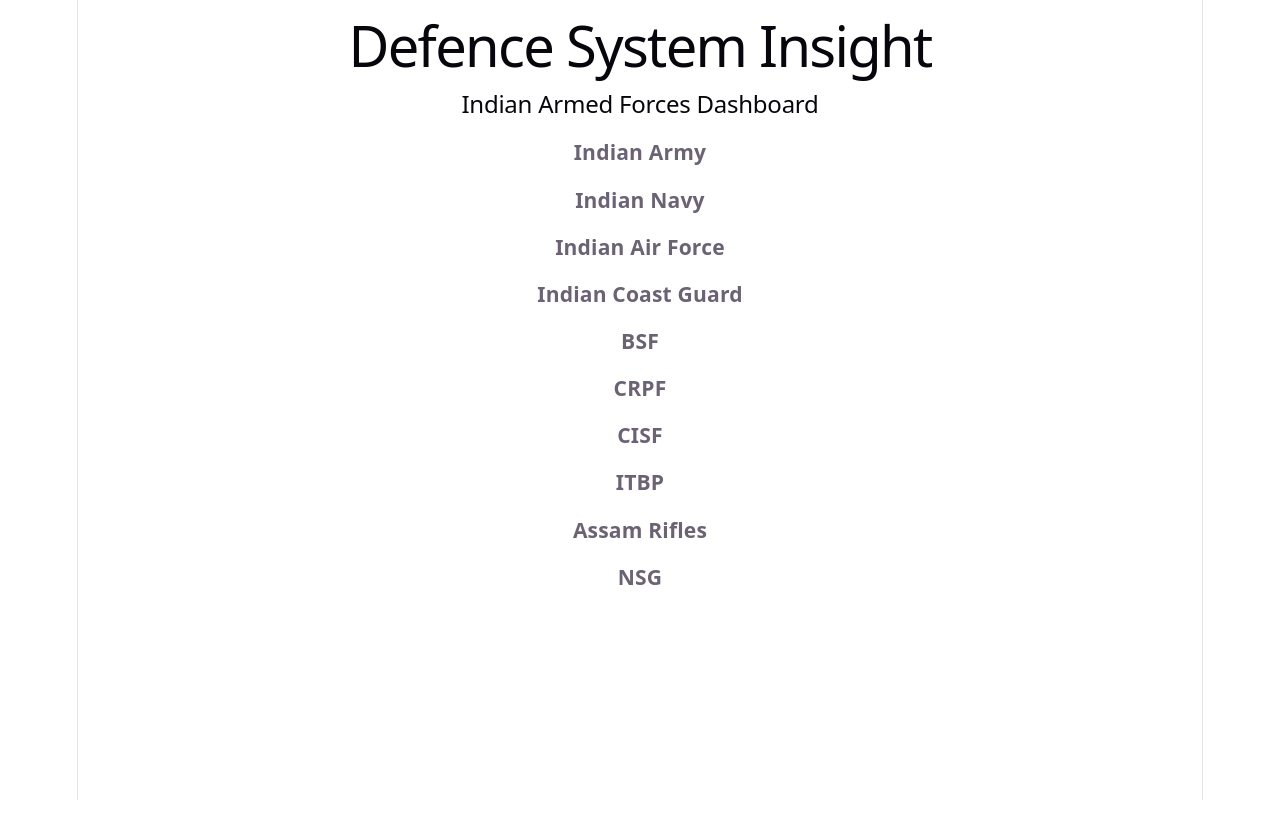
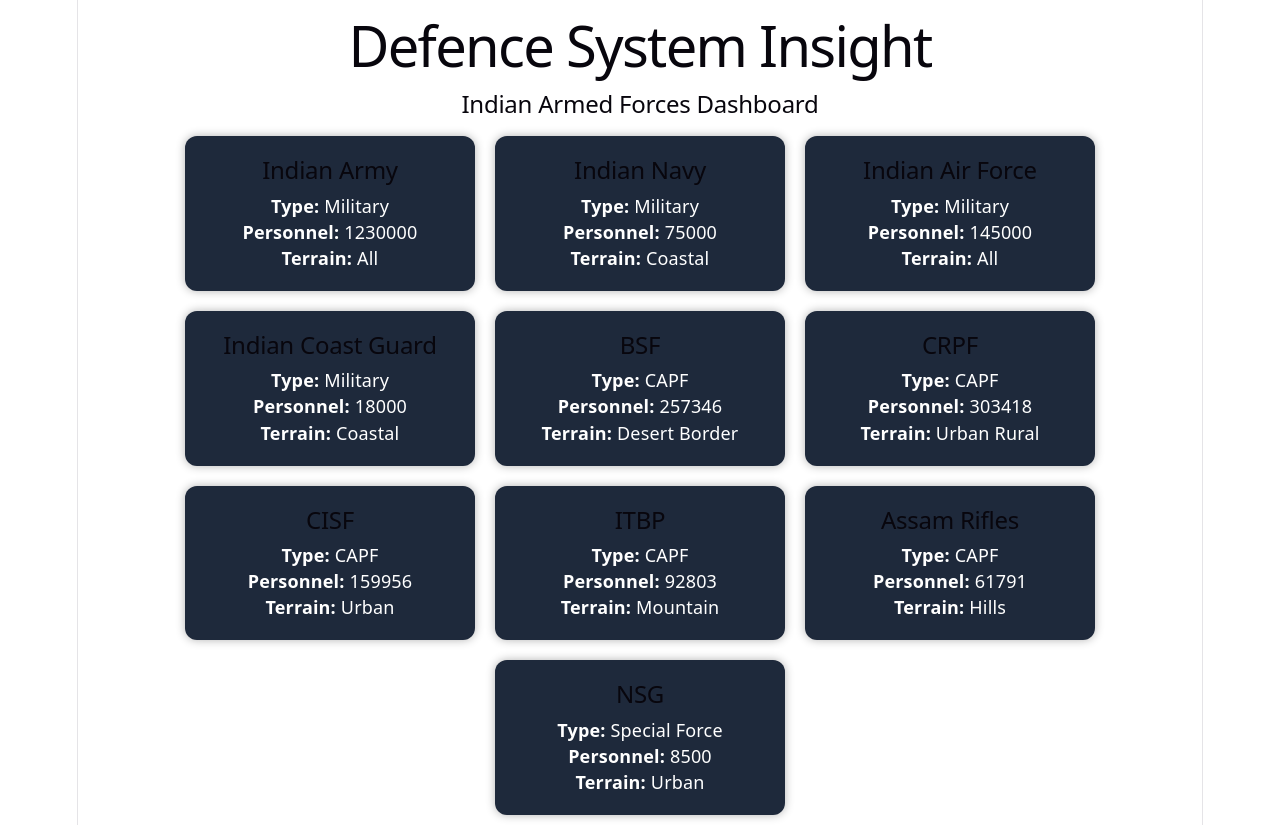
Before and after one commit to MitanshuVerma/Defence-System-Insight, a React (Vite) app: page / in a window 1280 px wide. Before the commit the page ends 800 px from the top, so only its background shows below. Built offline with nearby package versions, Linux system fonts and the light colour scheme.

Commit message:
modified clickable cards for forces to navigate to details page

```diff
--- a/package.json
+++ b/package.json
@@ -11,7 +11,9 @@
   },
   "dependencies": {
     "react": "^19.2.6",
-    "react-dom": "^19.2.6"
+    "react-dom": "^19.2.6",
+    "react-router-dom": "^7.17.0",
+    "recharts": "^3.8.1"
   },
   "devDependencies": {
     "@eslint/js": "^10.0.1",
--- a/src/App.jsx
+++ b/src/App.jsx
@@ -1,7 +1,21 @@
+import { BrowserRouter, Routes, Route } from "react-router-dom";
+
 import Home from "./pages/Home";
+import ForceDetails from "./pages/ForceDetails";
 
 function App() {
-  return <Home />;
+  return (
+    <BrowserRouter>
+      <Routes>
+        <Route path="/" element={<Home />} />
+
+        <Route
+          path="/force/:forceName"
+          element={<ForceDetails />}
+        />
+      </Routes>
+    </BrowserRouter>
+  );
 }
 
 export default App;
--- /dev/null
+++ b/src/components/ForceCard.jsx
@@ -0,0 +1,39 @@
+import { Link } from "react-router-dom";
+function ForceCard({ force }) {
+  return (
+  <Link
+    to={`/force/${force.Force}`}
+    style={{
+      textDecoration: "none",
+      color: "white",
+    }}
+  >
+    <div
+      style={{
+        backgroundColor: "#1e293b",
+        padding: "20px",
+        borderRadius: "12px",
+        width: "250px",
+        margin: "10px",
+        boxShadow: "0 0 10px rgba(0,0,0,0.3)",
+      }}
+    >
+      <h2>{force.Force}</h2>
+
+      <p>
+        <strong>Type:</strong> {force.Type}
+      </p>
+
+      <p>
+        <strong>Personnel:</strong> {force.Personnel}
+      </p>
+
+      <p>
+        <strong>Terrain:</strong> {force.Terrain}
+      </p>
+    </div>
+  </Link>
+);
+}
+
+export default ForceCard;
--- /dev/null
+++ b/src/pages/ForceDetails.jsx
@@ -0,0 +1,14 @@
+import { useParams } from "react-router-dom";
+
+function ForceDetails() {
+  const { forceName } = useParams();
+
+  return (
+    <div>
+      <h1>{forceName}</h1>
+      <h2>Force Details Page</h2>
+    </div>
+  );
+}
+
+export default ForceDetails;
--- a/src/pages/Home.jsx
+++ b/src/pages/Home.jsx
@@ -1,6 +1,6 @@
 import { useEffect, useState } from "react";
 import { loadCSV } from "../utils/csvReader";
-
+import ForceCard from "../components/ForceCard";
 function Home() {
   const [forces, setForces] = useState([]);
 
@@ -9,7 +9,7 @@
       const data = await loadCSV(
         "/data/indian_defence_forces.csv"
       );
-    console.log(data);
+      console.log(data);
       setForces(data);
     }
 
@@ -22,11 +22,20 @@
 
       <h2>Indian Armed Forces Dashboard</h2>
 
-      {forces.map((force, index) => (
-        <div key={index}>
-          <h3>{force.Force}</h3>
-        </div>
-      ))}
+      <div
+        style={{
+          display: "flex",
+          flexWrap: "wrap",
+          justifyContent: "center",
+        }}
+      >
+        {forces.map((force, index) => (
+          <ForceCard
+            key={index}
+            force={force}
+          />
+        ))}
+      </div>
     </div>
   );
 }
```
Also changed, not shown: 1 other file (tests, documents, lock files or other folders).
